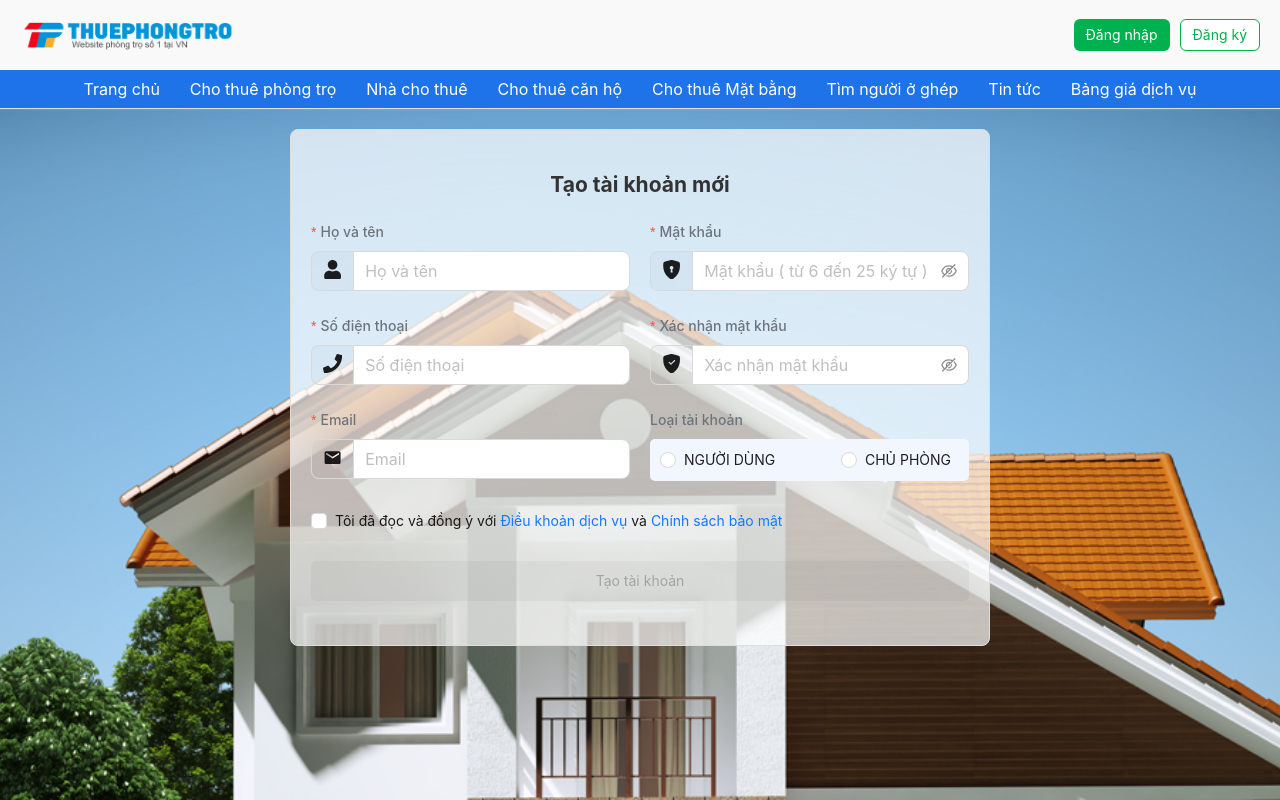
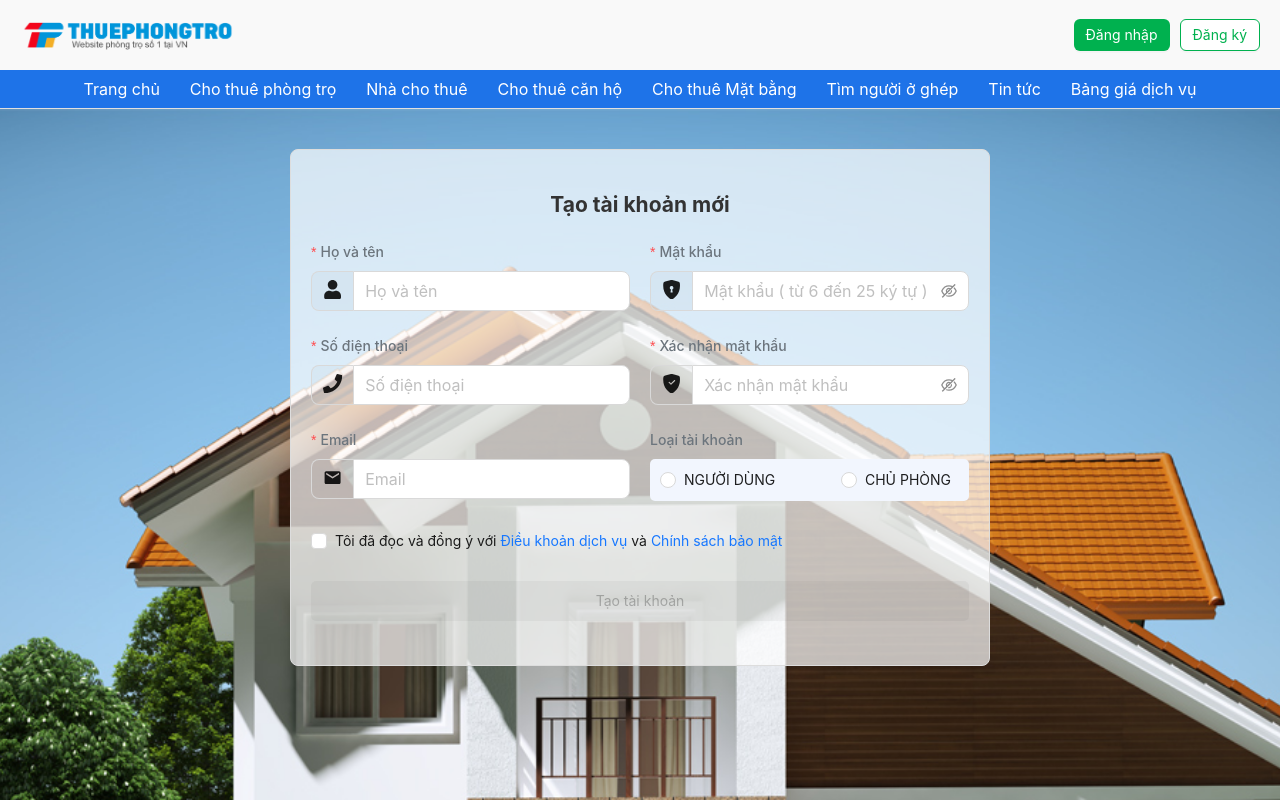
Before and after one commit to dohuuphuc2703/room-management-proj, a React (Create React App) app in the folder fe-room-management-proj/: page /sign-up in a window 1280 px wide. Shown: the top 800 px of the page. Built offline with nearby package versions, Linux system fonts and the light colour scheme; no server answers.

Commit message:
login signup pages

```diff
--- a/fe-room-management-proj/src/pages/Login/Login.jsx
+++ b/fe-room-management-proj/src/pages/Login/Login.jsx
@@ -11,7 +11,6 @@ import { login } from "../../actions";
 import Footer from "../../components/Footer/Footer";
 import LoginForm from "../../components/LoginForm/LoginForm";
 
-import { Outlet } from "react-router-dom";
 
 function Login() {
   const [loading, setLoading] = useState(false);
@@ -22,10 +21,11 @@ function Login() {
 
   const handleSubmitLoginFrm = (values) => {
     setLoading(true);
-    axios.post("http://localhost:8000/auth/login", values, {
+    axios
+      .post("http://localhost:8000/auth/login", values, {
         withCredentials: true,
       })
-      .then(res => {
+      .then((res) => {
         console.log(res.data);
         dispatch(login(res.data));
         messageApi.success("Đăng nhập thành công", 1).then(() => {
@@ -41,13 +41,16 @@ function Login() {
           }
         });
       })
-      .catch(err => {
+      .catch((err) => {
         console.error(err.response?.data);
-        console.log(err)
-        messageApi.error(`Đăng nhập thất bại. ${err.response?.data.message || ""}`, 10);
+        console.log(err);
+        messageApi.error(
+          `Đăng nhập thất bại. ${err.response?.data.message || ""}`,
+          10
+        );
       })
-      .finally(() => setLoading(false))
-  }
+      .finally(() => setLoading(false));
+  };
   return (
     <ConfigProvider
       theme={{
@@ -65,11 +68,12 @@ function Login() {
       <div>
         <Header />
         <div className={styles.content}>
-          <Outlet />
+          <div className={styles.loginFormContainer}>
             <LoginForm
               loading={loading}
               handleSubmitLoginFrm={handleSubmitLoginFrm}
             />
+          </div>
         </div>
         <div
           className={styles.footer_main}
--- a/fe-room-management-proj/src/pages/Login/Login.module.css
+++ b/fe-room-management-proj/src/pages/Login/Login.module.css
@@ -5,3 +5,11 @@
     width: 100%;
     min-height: 150vh;
 }
+
+.loginFormContainer {
+    position: sticky; /* Hoặc dùng fixed nếu muốn cố định hoàn toàn */
+    top: 20px; /* Khoảng cách từ cạnh trên */
+    z-index: 10; /* Đảm bảo luôn nằm phía trên */
+    padding: 20px;
+    border-radius: 8px; /* Tùy chỉnh bo góc */
+}
--- a/fe-room-management-proj/src/pages/SignUp/SignUp.jsx
+++ b/fe-room-management-proj/src/pages/SignUp/SignUp.jsx
@@ -8,7 +8,6 @@ import { useState } from "react";
 import Footer from "../../components/Footer/Footer";
 import SignUpForm from "../../components/SignUpForm/SignUpForm";
 
-import { Outlet } from "react-router-dom";
 
 function SignUp() {
   const [loading, setLoading] = useState(false);
@@ -65,7 +64,7 @@ function SignUp() {
       <div>
         <Header />
         <div className={styles.content}>
-          <Outlet />
+          <div className={styles.signupFormContainer}>
           <SignUpForm
             loading={loading}
             handleSubmitSignUpFrm={handleSubmitSignUpFrm}
@@ -73,6 +72,7 @@ function SignUp() {
             openModal={openModal}
             resend={resend}
           />
+          </div>
         </div>
         <div
           className={styles.footer_main}
--- a/fe-room-management-proj/src/pages/SignUp/SignUp.module.css
+++ b/fe-room-management-proj/src/pages/SignUp/SignUp.module.css
@@ -5,3 +5,11 @@
     width: 100%;
     min-height: 150vh;
 }
+
+.signupFormContainer {
+    position: sticky; /* Hoặc dùng fixed nếu muốn cố định hoàn toàn */
+    top: 20px; /* Khoảng cách từ cạnh trên */
+    z-index: 10; /* Đảm bảo luôn nằm phía trên */
+    padding: 20px;
+    border-radius: 8px; /* Tùy chỉnh bo góc */
+}
```
Lines whose indentation alone changed are shown as unchanged.
